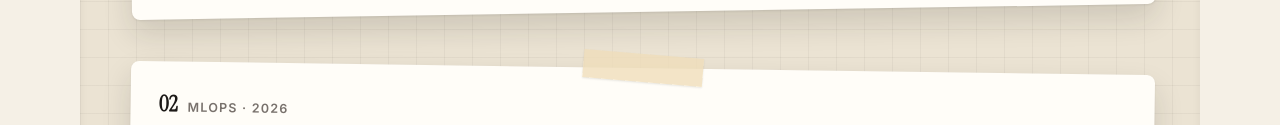
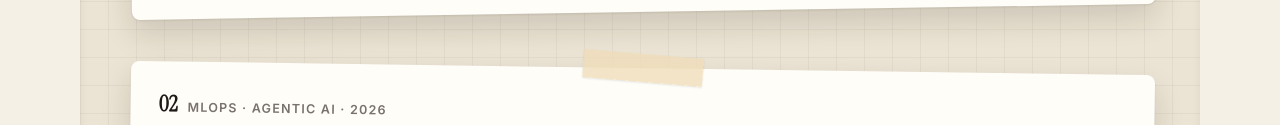
Before and after one commit to benoyj20/Portfolio, a plain HTML site: page index.html in a window 1280 px wide. Shown: the part 2590-2715 px from the top of the page. Drawn offline with Linux system fonts and the light colour scheme.

Commit message:
AgentWatch: label as MLOps · Agentic AI

```diff
--- a/index.html
+++ b/index.html
@@ -234,7 +234,7 @@
             <img src="assets/agentwatch.webp" width="1600" height="1000" loading="lazy" alt="">
           </a>
           <div class="print-body">
-            <p class="print-meta"><span>02</span>MLOps · 2026</p>
+            <p class="print-meta"><span>02</span>MLOps · Agentic AI · 2026</p>
             <h3>AgentWatch</h3>
             <p class="print-desc">Finds why an AI coding agent is slow: joins every step's trace with CPU, GPU and retrieval telemetry on GKE and names the real bottleneck.</p>
             <ul class="print-stats">
```
